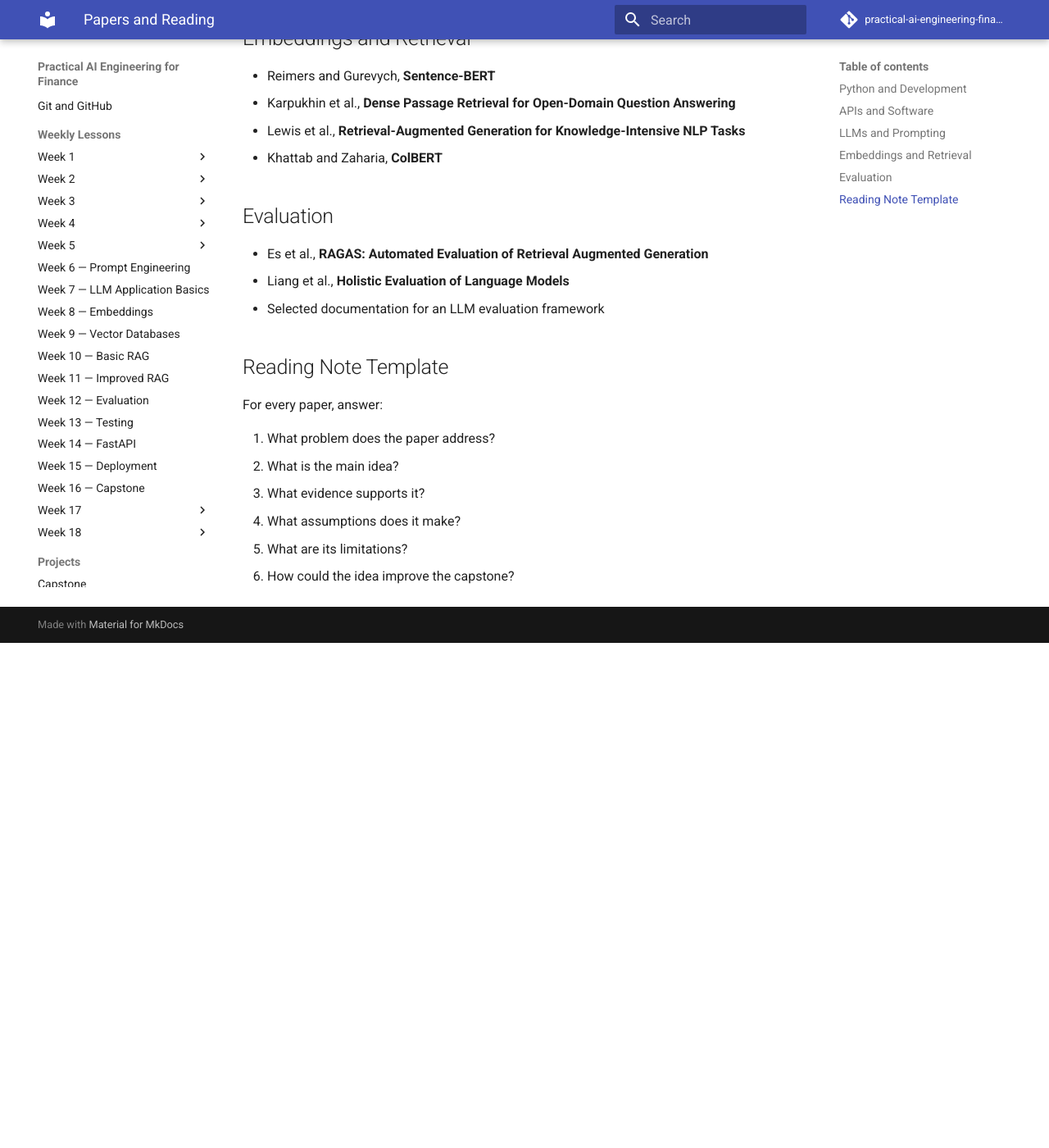
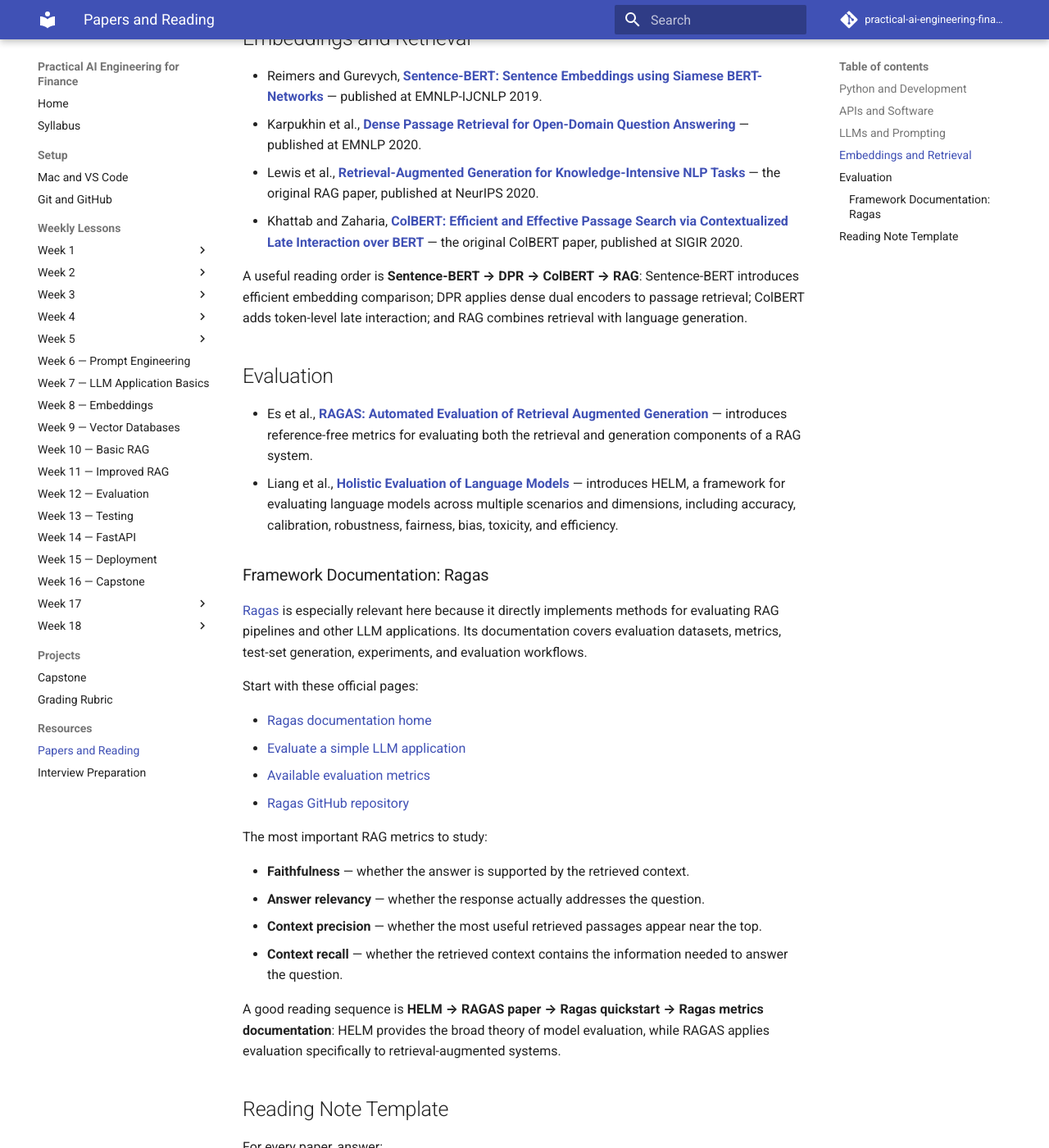
Before and after one commit to CJ5815/practical-ai-engineering-finance, an MkDocs documentation site: the page built from docs/resources/readings.md, in a window 1280 px wide and 1400 px high, scrolled down 928 px. Shown: the whole window at 82% size. Built offline with MkDocs 1.6.1 and Material for MkDocs 9.7.7, drawn with Linux system fonts in a browser that asks for light colours; comment, search, counter and statistics services are not loaded; before the commit the page ends 1712 px from its top, so only the background shows below that.

Commit message:
add papers pdfs

```diff
--- a/docs/resources/readings.md
+++ b/docs/resources/readings.md
@@ -21,23 +21,44 @@
 
 ## LLMs and Prompting
 
-- Vaswani et al., **Attention Is All You Need**
-- Brown et al., **Language Models are Few-Shot Learners**
-- Wei et al., **Chain-of-Thought Prompting Elicits Reasoning in Large Language Models**
-- Yao et al., **ReAct: Synergizing Reasoning and Acting in Language Models**
+- Vaswani et al., [**Attention Is All You Need**](papers/attention-is-all-you-need.pdf)
+- Brown et al., [**Language Models are Few-Shot Learners**](papers/few-shot-learners.pdf)
+- Wei et al., [**Chain-of-Thought Prompting Elicits Reasoning in Large Language Models**](papers/chain-of-thought-prompting.pdf)
+- Yao et al., [**ReAct: Synergizing Reasoning and Acting in Language Models**](papers/react-reasoning-and-acting.pdf)
 
 ## Embeddings and Retrieval
 
-- Reimers and Gurevych, **Sentence-BERT**
-- Karpukhin et al., **Dense Passage Retrieval for Open-Domain Question Answering**
-- Lewis et al., **Retrieval-Augmented Generation for Knowledge-Intensive NLP Tasks**
-- Khattab and Zaharia, **ColBERT**
+- Reimers and Gurevych, [**Sentence-BERT: Sentence Embeddings using Siamese BERT-Networks**](papers/sentence-bert.pdf) — published at EMNLP-IJCNLP 2019.
+- Karpukhin et al., [**Dense Passage Retrieval for Open-Domain Question Answering**](papers/dense-passage-retrieval.pdf) — published at EMNLP 2020.
+- Lewis et al., [**Retrieval-Augmented Generation for Knowledge-Intensive NLP Tasks**](papers/retrieval-augmented-generation.pdf) — the original RAG paper, published at NeurIPS 2020.
+- Khattab and Zaharia, [**ColBERT: Efficient and Effective Passage Search via Contextualized Late Interaction over BERT**](papers/colbert.pdf) — the original ColBERT paper, published at SIGIR 2020.
+
+A useful reading order is **Sentence-BERT → DPR → ColBERT → RAG**: Sentence-BERT introduces efficient embedding comparison; DPR applies dense dual encoders to passage retrieval; ColBERT adds token-level late interaction; and RAG combines retrieval with language generation.
 
 ## Evaluation
 
-- Es et al., **RAGAS: Automated Evaluation of Retrieval Augmented Generation**
-- Liang et al., **Holistic Evaluation of Language Models**
-- Selected documentation for an LLM evaluation framework
+- Es et al., [**RAGAS: Automated Evaluation of Retrieval Augmented Generation**](papers/ragas.pdf) — introduces reference-free metrics for evaluating both the retrieval and generation components of a RAG system.
+- Liang et al., [**Holistic Evaluation of Language Models**](papers/helm.pdf) — introduces HELM, a framework for evaluating language models across multiple scenarios and dimensions, including accuracy, calibration, robustness, fairness, bias, toxicity, and efficiency.
+
+### Framework Documentation: Ragas
+
+[Ragas](https://docs.ragas.io/) is especially relevant here because it directly implements methods for evaluating RAG pipelines and other LLM applications. Its documentation covers evaluation datasets, metrics, test-set generation, experiments, and evaluation workflows.
+
+Start with these official pages:
+
+- [Ragas documentation home](https://docs.ragas.io/)
+- [Evaluate a simple LLM application](https://docs.ragas.io/en/stable/getstarted/evals/)
+- [Available evaluation metrics](https://docs.ragas.io/en/stable/concepts/metrics/available_metrics/)
+- [Ragas GitHub repository](https://github.com/explodinggradients/ragas)
+
+The most important RAG metrics to study:
+
+- **Faithfulness** — whether the answer is supported by the retrieved context.
+- **Answer relevancy** — whether the response actually addresses the question.
+- **Context precision** — whether the most useful retrieved passages appear near the top.
+- **Context recall** — whether the retrieved context contains the information needed to answer the question.
+
+A good reading sequence is **HELM → RAGAS paper → Ragas quickstart → Ragas metrics documentation**: HELM provides the broad theory of model evaluation, while RAGAS applies evaluation specifically to retrieval-augmented systems.
 
 ## Reading Note Template
 
```
Also changed, not shown: 11 other files.
